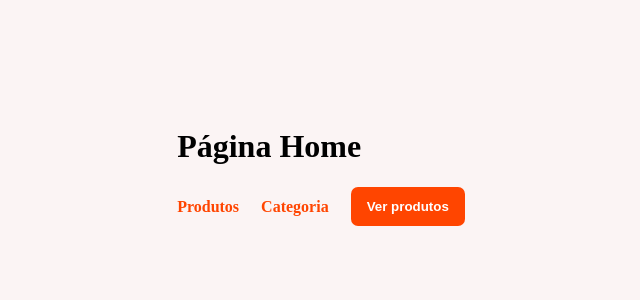
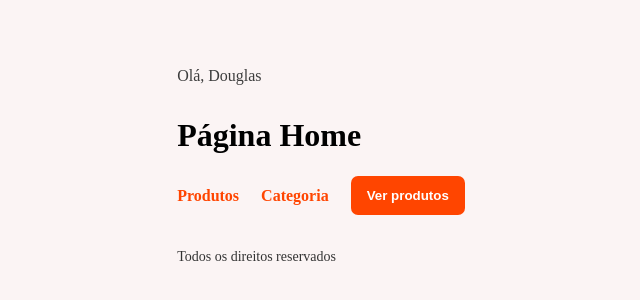
Before and after one commit to Douglasha/react-router, a React (Vite) app: page / in a window 1280 px wide. Shown: the part 234-534 px from the top of the page, without its empty margins (319-959 px from the left). Built offline with nearby package versions, Linux system fonts and the light colour scheme.

Commit message:
Layout Routes

```diff
--- /dev/null
+++ b/src/components/Layout/index.tsx
@@ -0,0 +1,21 @@
+import "./styles.css"
+
+import { Outlet } from "react-router"
+
+export function Layout() {
+  return (
+    <div >
+      <header className="user">
+        <p>Olá, Douglas</p>
+      </header>
+
+
+        <Outlet />
+
+
+      <footer>
+        <span className="copyrights">Todos os direitos reservados</span>
+      </footer>
+    </div>
+  )
+}
--- /dev/null
+++ b/src/components/Layout/styles.css
@@ -0,0 +1,14 @@
+.user {
+  font-size: 16px;
+  color: #3d3d3d;
+  margin-bottom: 32px;
+}
+
+footer {
+  width: 100%;
+  margin-top: 32px;
+}
+
+footer span {
+  font-weight: 400;
+}
--- a/src/routes/AppRoutes.tsx
+++ b/src/routes/AppRoutes.tsx
@@ -1,5 +1,7 @@
 import { Routes, Route } from "react-router"
 
+
+import { Layout } from "../components/Layout"
 import { Home } from "../pages/Home"
 import { Products } from "../pages/Products"
 import { NotFound } from "../pages/NotFound"
@@ -8,10 +10,11 @@
 export function AppRoutes() {
   return (
     <Routes>
-      <Route path="/" index element={<Home />} />
-      <Route path="/products" element={<Products />} />
-      <Route path="/details/:id" element={<Details />} />
-
+      <Route path="/" element={<Layout />}>
+        <Route path="/" index element={<Home />} />
+        <Route path="/products" element={<Products />} />
+        <Route path="/details/:id" element={<Details />} />
+      </Route>
       <Route path="*" element={<NotFound />} />
     </Routes>
   )
```
